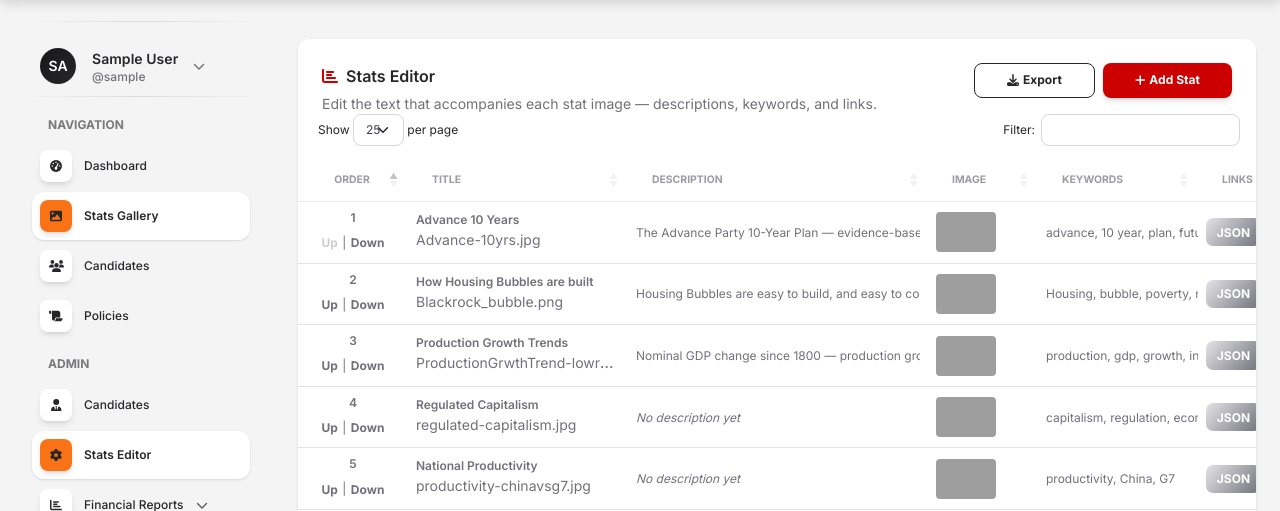
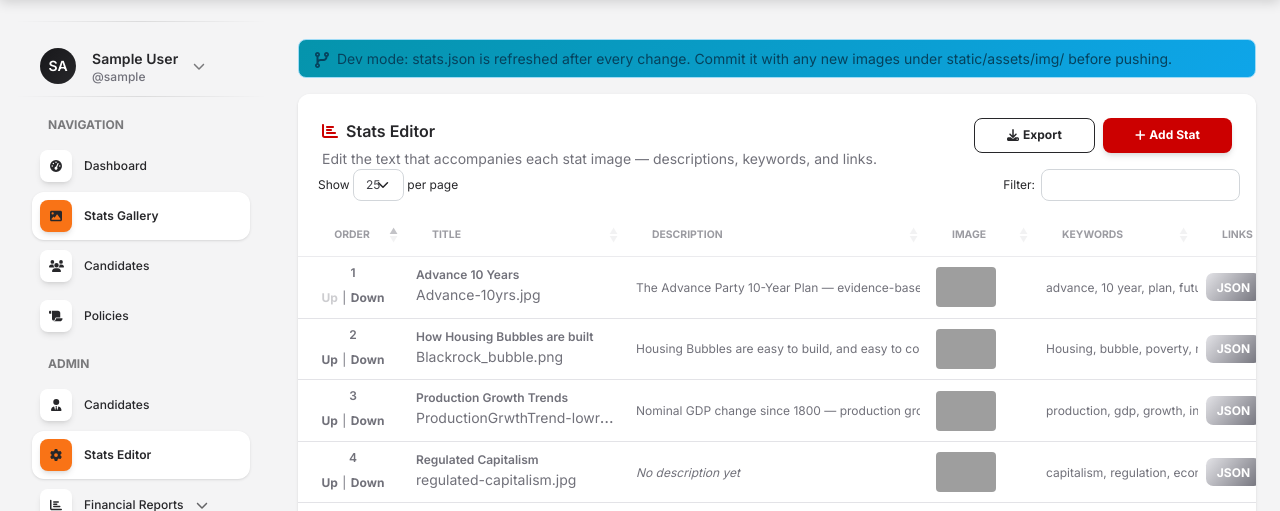
Before and after one commit to edwardtilley/act, a Django app: page /stateditor in a window 1280 px wide. Shown: the part 57-568 px from the top of the page. Run offline with Django 5.2, Linux system fonts and the light colour scheme; the visitor is signed in with stand-in values (Sample User, id 1); data comes from the database, SQL or seed files in the repository; parts of the project's set-up code (start-up, migrations or seed data) failed here and were passed over; some libraries are stand-ins or nearby versions; grey boxes are pictures that could not be loaded.

Commit message:
stateditor: auto-refresh stats.json on dev edits to keep prod sequencing in sync

```diff
--- a/apps/party_pages/views.py
+++ b/apps/party_pages/views.py
@@ -1,4 +1,5 @@
 import io
+import logging
 import os
 import shutil
 import zipfile
@@ -25,6 +26,42 @@ from .models import Riding, JoinApplication, Certification, CertificationApplica
 STAT_IMAGE_DIR = Path(settings.BASE_DIR) / 'static' / 'assets' / 'img'
 STAT_IMAGE_MAX_BYTES = 10 * 1024 * 1024
 STAT_IMAGE_EXTS = {'.jpg', '.jpeg', '.png', '.webp', '.gif'}
+STATS_FIXTURE = Path(settings.BASE_DIR) / 'stats.json'
+PRODUCTION_HOSTS = {'actcanadian.com', 'www.actcanadian.com'}
+
+logger = logging.getLogger(__name__)
+
+
+def _is_production_request(request):
+    host = request.get_host().split(':')[0].lower()
+    return (
+        not settings.DEBUG
+        or host in PRODUCTION_HOSTS
+        or host.endswith('.up.railway.app')
+    )
+
+
+def _refresh_stats_fixture(request):
+    """Refresh stats.json after a dev edit so deployment order/image changes
+    are captured in the repository fixture.
+
+    Production is deliberately skipped: the container is rebuilt on deploy and
+    its filesystem is ephemeral, so prod edits are moved back with the export
+    bundle instead.
+    """
+    if _is_production_request(request):
+        return False
+    try:
+        output = io.StringIO()
+        call_command(
+            'dumpdata', 'party_pages.StatImage', 'party_pages.WAOHAnchor',
+            indent=2, stdout=output,
+        )
+        STATS_FIXTURE.write_text(output.getvalue(), encoding='utf-8')
+        return True
+    except Exception:
+        logger.exception('Could not refresh stats.json fixture')
+        return False
 
 
 def _unique_stat_image_name(filename):
@@ -349,17 +386,11 @@ def stats_slideshow(request):
 @login_required
 def stat_editor(request):
     stats = StatImage.objects.all()
-    host = request.get_host().split(':')[0].lower()
-    is_production = (
-        not settings.DEBUG
-        or host in {'actcanadian.com', 'www.actcanadian.com'}
-        or host.endswith('.up.railway.app')
-    )
     return render(request, 'pages/stateditor.html', {
         'stats': stats,
         'segment': 'stats',
         'saved': request.GET.get('saved'),
-        'is_production': is_production,
+        'is_production': _is_production_request(request),
     })
 
 
@@ -416,6 +447,7 @@ def stat_create(request):
             active='active' in request.POST,
             display_order=(StatImage.objects.aggregate(Max('display_order'))['display_order__max'] or 0) + 1,
         )
+        _refresh_stats_fixture(request)
     return redirect('/stateditor')
 
 
@@ -435,6 +467,7 @@ def stat_move(request, stat_id, direction):
         with transaction.atomic():
             for pos, row in enumerate(rows):
                 StatImage.objects.filter(pk=row.pk).update(display_order=pos)
+        _refresh_stats_fixture(request)
     return redirect('/stateditor')
 
 
@@ -461,6 +494,7 @@ def stat_update(request, stat_id):
         stat.links_json = request.POST.get('links_json', stat.links_json)
         stat.active = 'active' in request.POST
         stat.save()
+        _refresh_stats_fixture(request)
         return redirect('/stateditor?saved=%s' % stat_id)
     return redirect('/stateditor')
 
@@ -470,6 +504,11 @@ def stat_delete(request, stat_id):
     stat = get_object_or_404(StatImage, pk=stat_id)
     if request.method == 'POST':
         stat.delete()
+        rows = list(StatImage.objects.order_by('display_order', 'id'))
+        with transaction.atomic():
+            for pos, row in enumerate(rows):
+                StatImage.objects.filter(pk=row.pk).update(display_order=pos)
+        _refresh_stats_fixture(request)
     return redirect('/stateditor')
 
 
--- a/templates/pages/stateditor.html
+++ b/templates/pages/stateditor.html
@@ -33,6 +33,13 @@
     <div class="text-sm">
       {% tr "Production is rebuilt on every deploy. Make content changes on the dev server and push them, or download the export bundle after a production change and commit it before the next deploy." %}
       <a href="/stateditor/export/" class="alert-link">{% tr "Download export" %}</a>
+    </div>
+  </div>
+  {% else %}
+  <div class="alert alert-info py-2 d-flex align-items-start gap-2">
+    <i class="fas fa-code-branch mt-1"></i>
+    <div class="text-sm">
+      {% tr "Dev mode: stats.json is refreshed after every change. Commit it with any new images under static/assets/img/ before pushing." %}
     </div>
   </div>
   {% endif %}
```
Also changed, not shown: translations.json.
